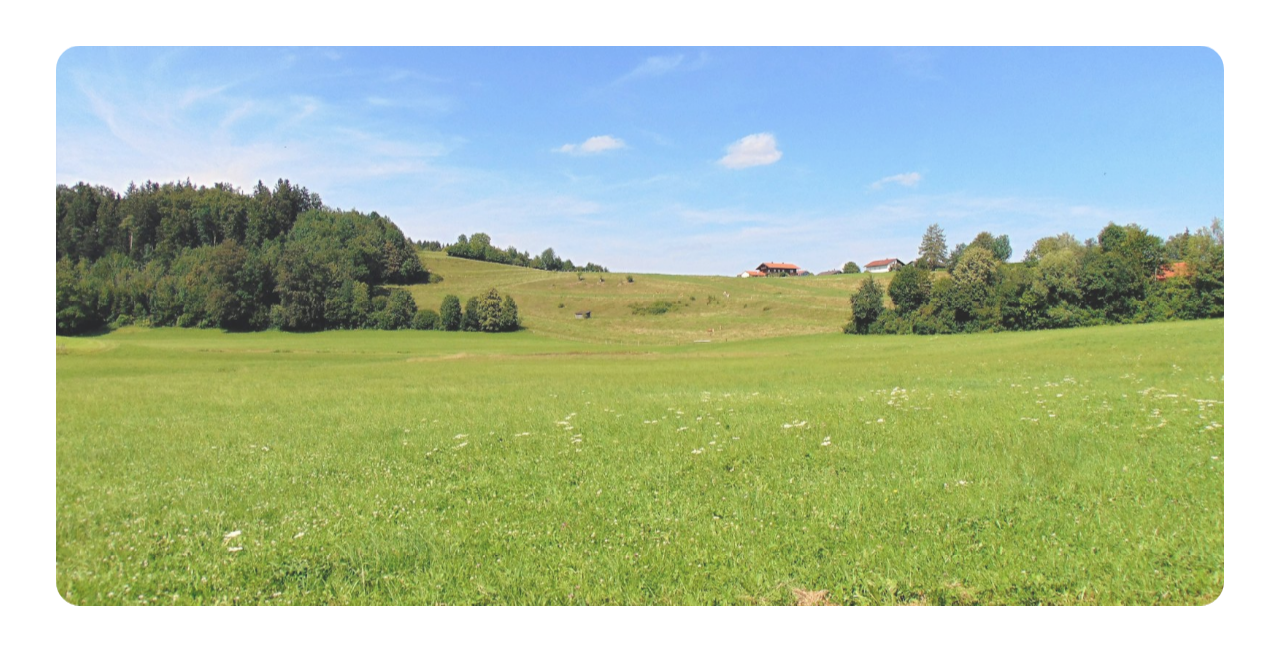
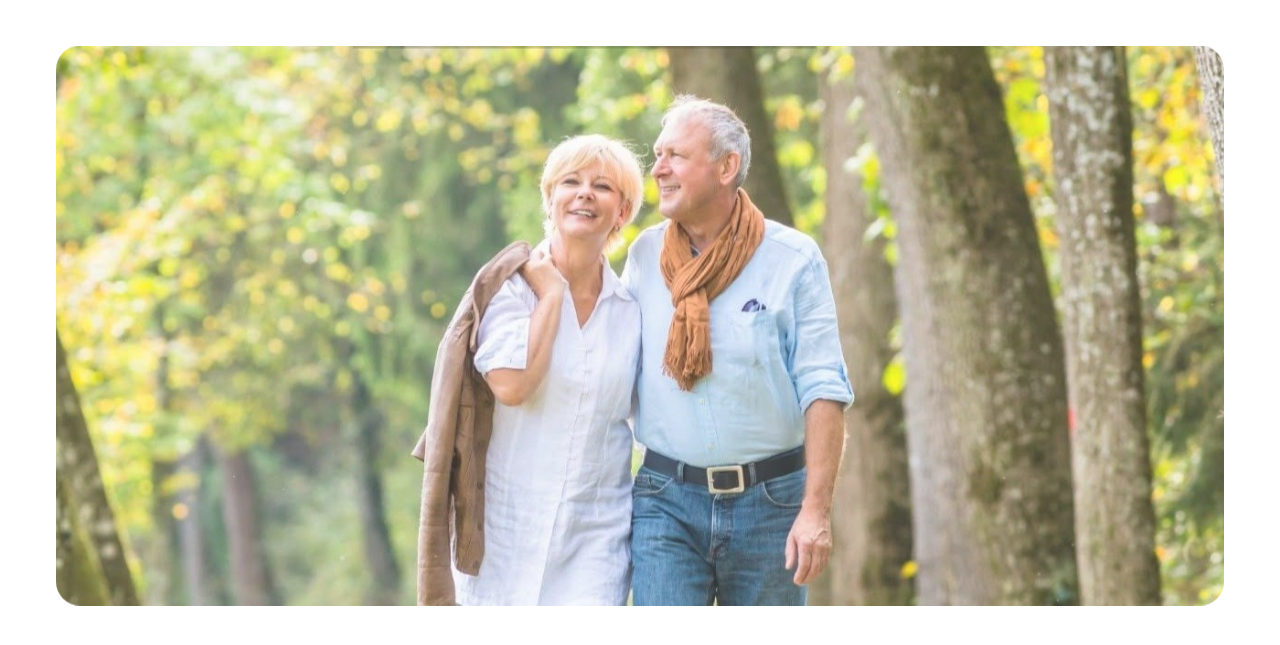
Before and after one commit to alessio6699/vintage, a plain HTML site: page index.html in a window 1280 px wide. Shown: the part 357-1002 px from the top of the page. Drawn offline with Linux system fonts and the light colour scheme.

Commit message:
Home: nuova foto di copertina fornita dal cliente
Co-Authored-By: Claude Opus 5.5 <noreply@anthropic.com>

```diff
--- a/index.html
+++ b/index.html
@@ -101,7 +101,7 @@
   <div class="wrap">
     <div class="tri-mini" aria-hidden="true"><span></span><span></span><span></span></div>
     <h1 class="h1">Salute e benessere comodamente a casa tua</h1>
-    <div class="hero-img ph-img rv"><img src="assets/img/prato.jpg" alt="Un prato verde sotto il cielo azzurro"></div>
+    <div class="hero-img ph-img rv"><img src="assets/img/copertina.jpg" alt="Una coppia sorridente passeggia in un viale alberato"></div>
   </div>
 </section>
 
```
Also changed, not shown: assets/img/copertina.jpg (added), assets/img/prato.jpg (deleted).
